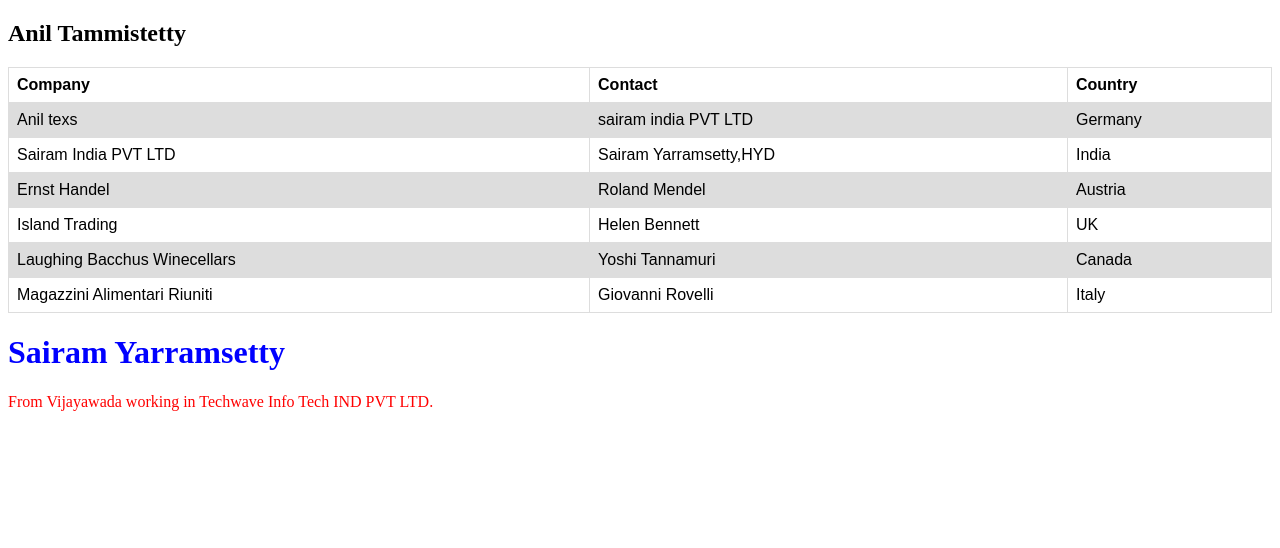
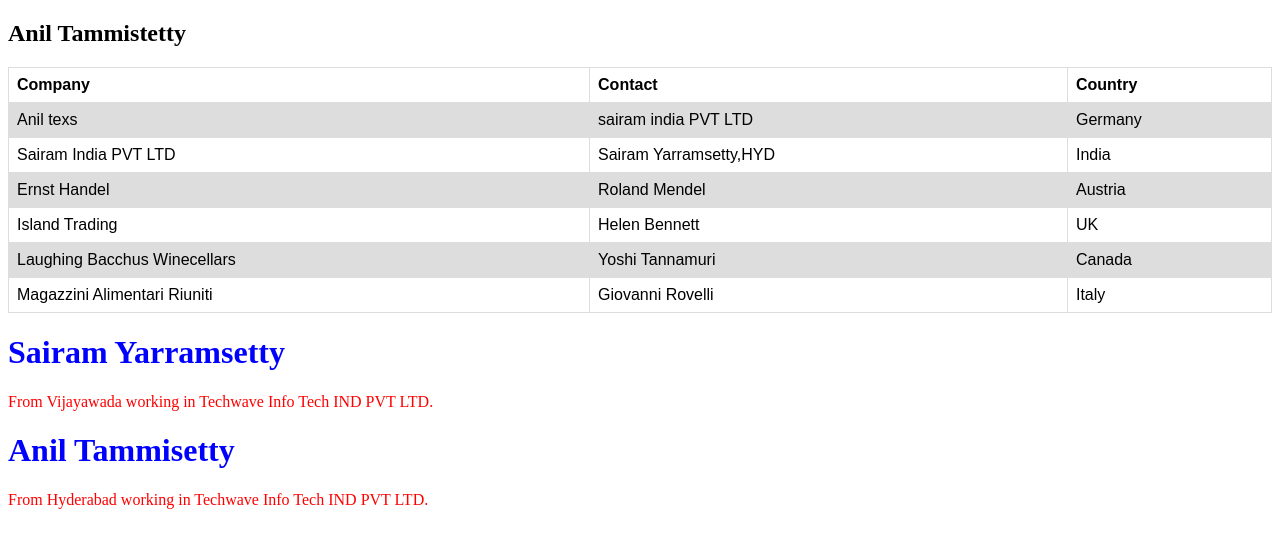
Before and after one commit to ysairam47/MyTestProject, a plain HTML site: page index.html in a window 1280 px wide. Drawn offline with Linux system fonts and the light colour scheme.

Commit message:
Update index.html

```diff
--- a/index.html
+++ b/index.html
@@ -63,5 +63,9 @@
 <h1 style="color:blue;">Sairam Yarramsetty</h1>
 
 <p style="color:red;">From Vijayawada working in Techwave Info Tech IND PVT LTD.</p>
+
+  <h1 style="color:blue;">Anil Tammisetty</h1>
+
+<p style="color:red;">From Hyderabad working in Techwave Info Tech IND PVT LTD.</p>
 </body>
 </html>
```
